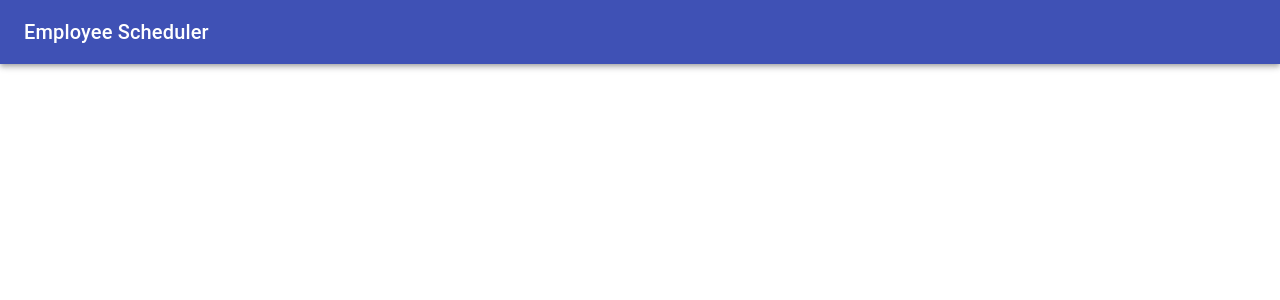
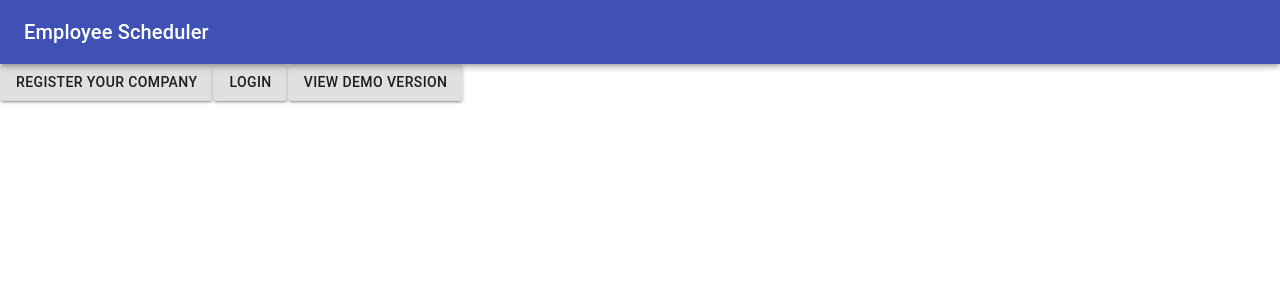
Before and after one commit to jakejg/Employee-Scheduler, a React (Create React App) app in the folder front-end/: page / in a window 1280 px wide. Shown: the top 300 px of the page. Built offline with nearby package versions, Linux system fonts and the light colour scheme; no server answers.

Commit message:
created home page component

```diff
--- /dev/null
+++ b/front-end/src/components/Home.js
@@ -0,0 +1,20 @@
+import React, {useEffect} from 'react';
+import {
+    Button,
+    Box
+} from '@material-ui/core'
+
+
+function Home() {
+
+
+    return (
+        <div>
+            <Button variant='contained'>Register your company</Button>
+            <Button variant='contained'>Login</Button>
+            <Button variant='contained'>View Demo Version</Button>
+        </div>
+        );
+}
+
+export default Home;
--- a/front-end/src/components/Routes.js
+++ b/front-end/src/components/Routes.js
@@ -4,12 +4,16 @@ import Calender from './Calender';
 import Job from './Job';
 import Dashboard from './Dashboard';
 import Staff from './Staff';
+import Home from './Home'
 
 const Routes = () => {
 
 
     return (
         <Switch>
+            <Route exact path='/'>
+                <Home />
+            </Route>
            <Route exact path='/calendar'>
                 <Calender />
             </Route>
--- a/front-end/src/components/StaffList.js
+++ b/front-end/src/components/StaffList.js
@@ -16,8 +16,6 @@ const StaffList = () => {
         }
         else available.push(staff[id].first_name);
     }
-    console.log(working)
-    console.log(available)
     return (
         <div>
             <Typography variant='h4' align='center'>Staff Currently Working</Typography>
```
